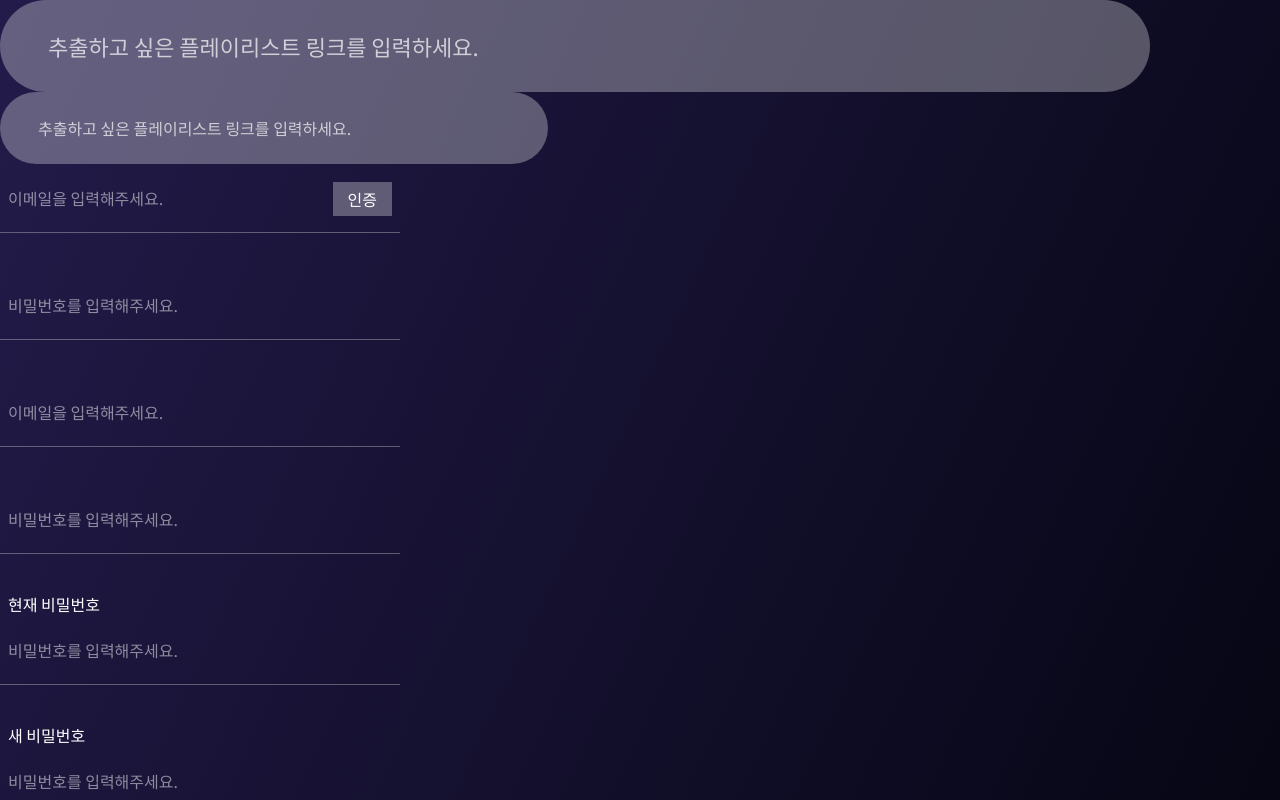
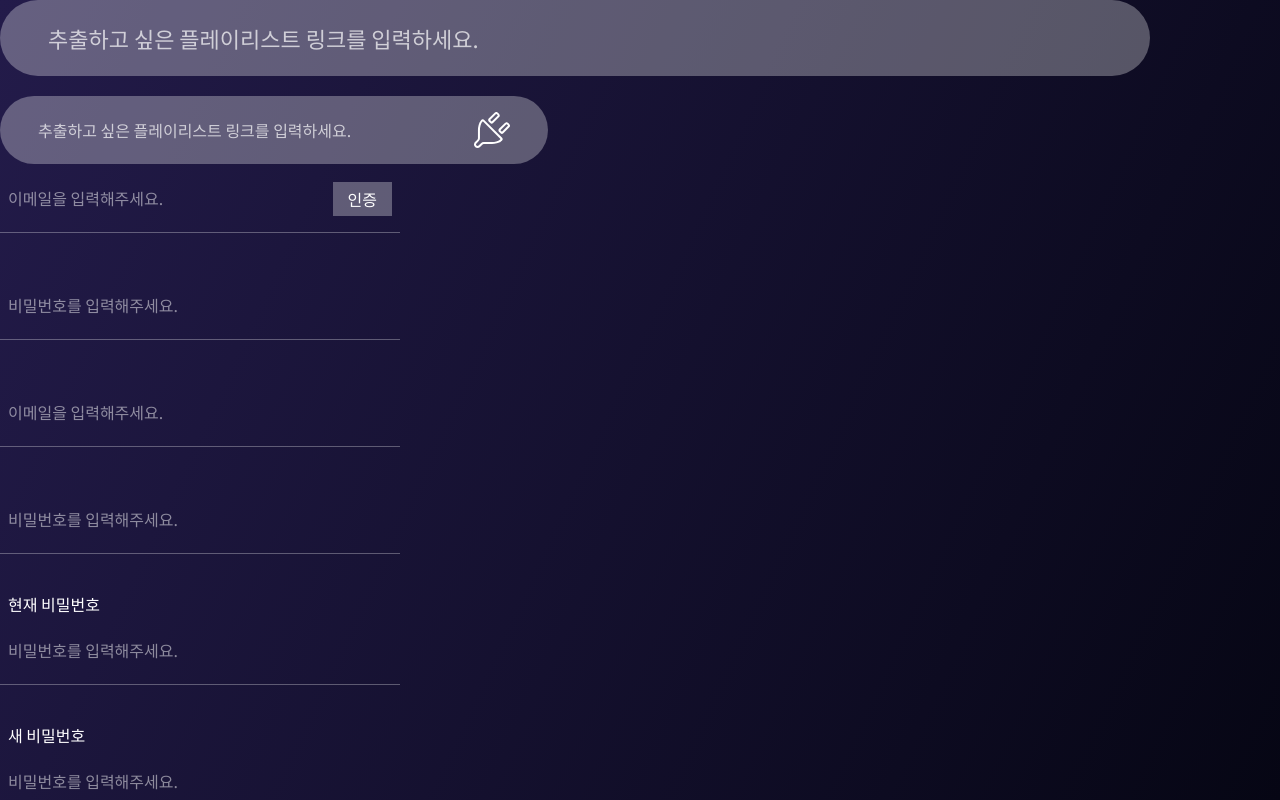
Before and after one commit to FRONT-END-BOOTCAMP-PULS-4/Jackpot_Plug, a Next.js app: page /component/input in a window 1280 px wide. Shown: the top 800 px of the page. Built offline with nearby package versions, Linux system fonts and the light colour scheme.

Commit message:
Resolve merge conflicts from stash

```diff
--- a/app/component/input/SearchInput.module.scss
+++ b/app/component/input/SearchInput.module.scss
@@ -9,7 +9,8 @@
   gap: 30px;
 
   &.default {
-    padding: 30px 48px;
+    padding: 22px 48px;
+    margin-bottom: 20px;
 
     .search_input {
       font-size: rem(22);
@@ -18,7 +19,7 @@
 
   &.small {
     max-width: 548px;
-    padding: 24px 38px;
+    padding: 16px 38px;
   }
 
   .search_input {
--- a/app/component/input/SearchInput.tsx
+++ b/app/component/input/SearchInput.tsx
@@ -21,7 +21,7 @@ export default function SearchInput({
         className={`${styles.search_input}`}
         autoComplete="off"
       />
-      <button>{buttonIcon}</button>
+      {buttonIcon}
     </div>
   );
 }
--- a/app/component/input/page.tsx
+++ b/app/component/input/page.tsx
@@ -1,5 +1,6 @@
 "use client";
 
+import { IconBtn } from "../button/Buttons";
 import EmailInput from "./EmailInput";
 import PasswordInput from "./PasswordInput";
 import SearchInput from "./SearchInput";
@@ -8,10 +9,14 @@ import TextInput from "./TextInput";
 export default function Home() {
   return (
     <div>
-      <SearchInput placeholder="추출하고 싶은 플레이리스트 링크를 입력하세요." />
+      <SearchInput
+        placeholder="추출하고 싶은 플레이리스트 링크를 입력하세요."
+        // buttonIcon={<IconBtn icon="plug" size="xl" />}
+      />
       <SearchInput
         placeholder="추출하고 싶은 플레이리스트 링크를 입력하세요."
         size="small"
+        buttonIcon={<IconBtn icon="plug" size="md" />}
       />
 
       <EmailInput />
```
